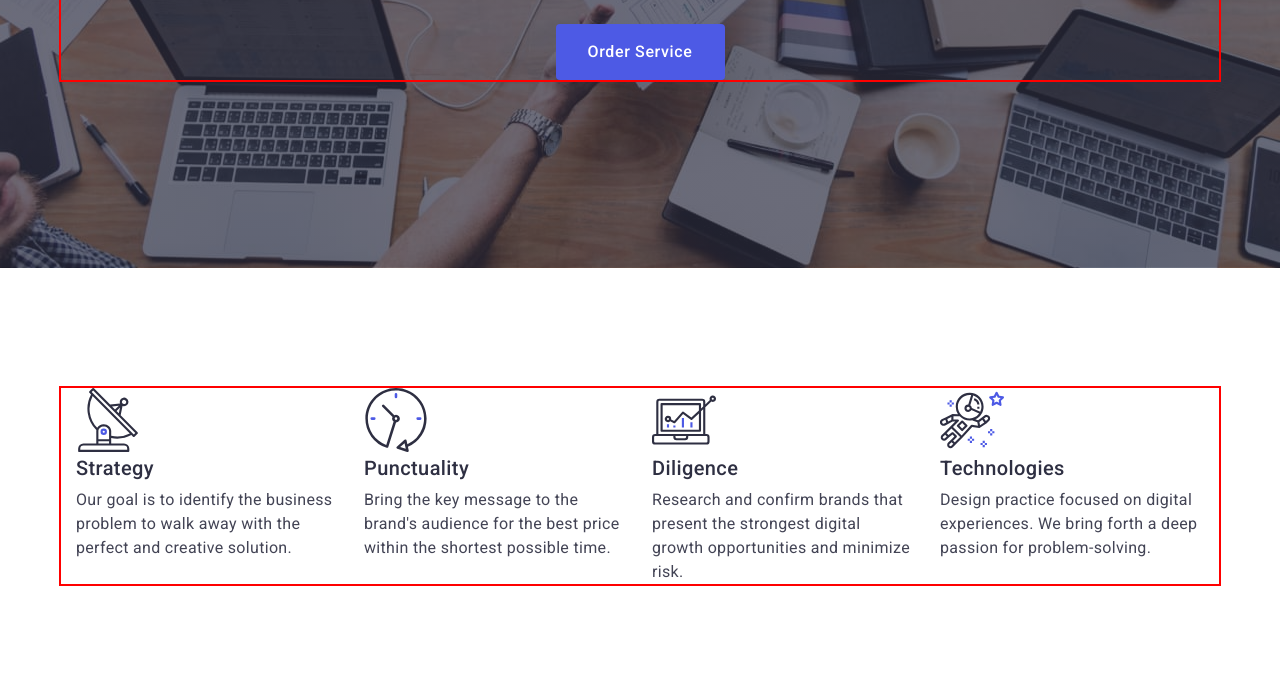
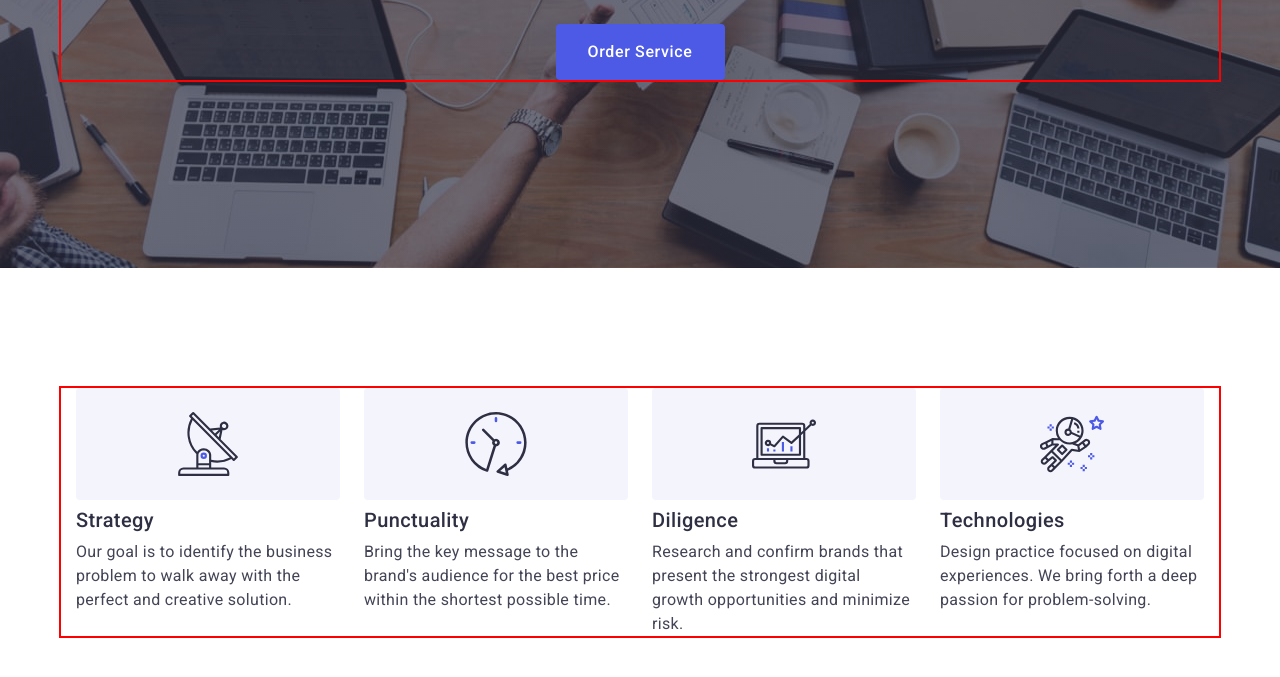
Before and after one commit to Miwakoct/goit-markup-hw-04, a plain HTML site: page index.html in a window 1280 px wide. Shown: the part 405-1082 px from the top of the page. Drawn offline with nearby package versions, Linux system fonts and the light colour scheme.

Commit message:
Update 6

```diff
--- a/css/styles.css
+++ b/css/styles.css
@@ -231,6 +231,18 @@ img {
 .section-goals-item {
   width: calc((100% - 72px) / 4);
 }
+
+.section-goals-icon {
+  display: flex;
+  align-items: center;
+  justify-content: center;
+  height: 112px;
+  background-color: #f4f4fd;
+  border-radius: 4px;
+  margin-bottom: 8px;
+}
+
+
 /* ============Section Our team============= */
 
 .section-team {
--- a/index.html
+++ b/index.html
@@ -74,9 +74,11 @@
           <h2 class="visually-hidden">Webstudio goals</h2>
           <ul class="section-goals-list">
             <li class="section-goals-item">
-              <svg class="section-goals-icon" width="64" height="64">
+              <div class="section-goals-icon">
+                <svg width="64" height="64">
                   <use href="./images/icons.svg#icon-antenna"></use>
                 </svg>
+              </div>
               <h3 class="section-goals-subtitle">Strategy</h3>
               <p class="section-goals-text">
                 Our goal is to identify the business problem to walk away with
@@ -84,9 +86,11 @@
               </p>
             </li>
             <li class="section-goals-item">
-              <svg class="section-goals-icon" width="64" height="64">
+              <div class="section-goals-icon">
+                <svg width="64" height="64">
                   <use href="./images/icons.svg#icon-clock"></use>
                 </svg>
+              </div>
               <h3 class="section-goals-subtitle">Punctuality</h3>
               <p class="section-goals-text">
                 Bring the key message to the brand's audience for the best price
@@ -94,9 +98,11 @@
               </p>
             </li>
             <li class="section-goals-item">
-              <svg class="section-goals-icon" width="64" height="64">
+              <div class="section-goals-icon">
+                <svg width="64" height="64">
                   <use href="./images/icons.svg#icon-diagram"></use>
                 </svg>
+              </div>
               <h3 class="section-goals-subtitle">Diligence</h3>
               <p class="section-goals-text">
                 Research and confirm brands that present the strongest digital
@@ -104,9 +110,11 @@
               </p>
             </li>
             <li class="section-goals-item">
-              <svg class="section-goals-icon" width="64" height="64">
+              <div class="section-goals-icon">
+                <svg width="64" height="64">
                   <use href="./images/icons.svg#icon-astronaut"></use>
                 </svg>
+              </div>
               <h3 class="section-goals-subtitle">Technologies</h3>
               <p class="section-goals-text">
                 Design practice focused on digital experiences. We bring forth a
```
Lines whose indentation alone changed are shown as unchanged.
